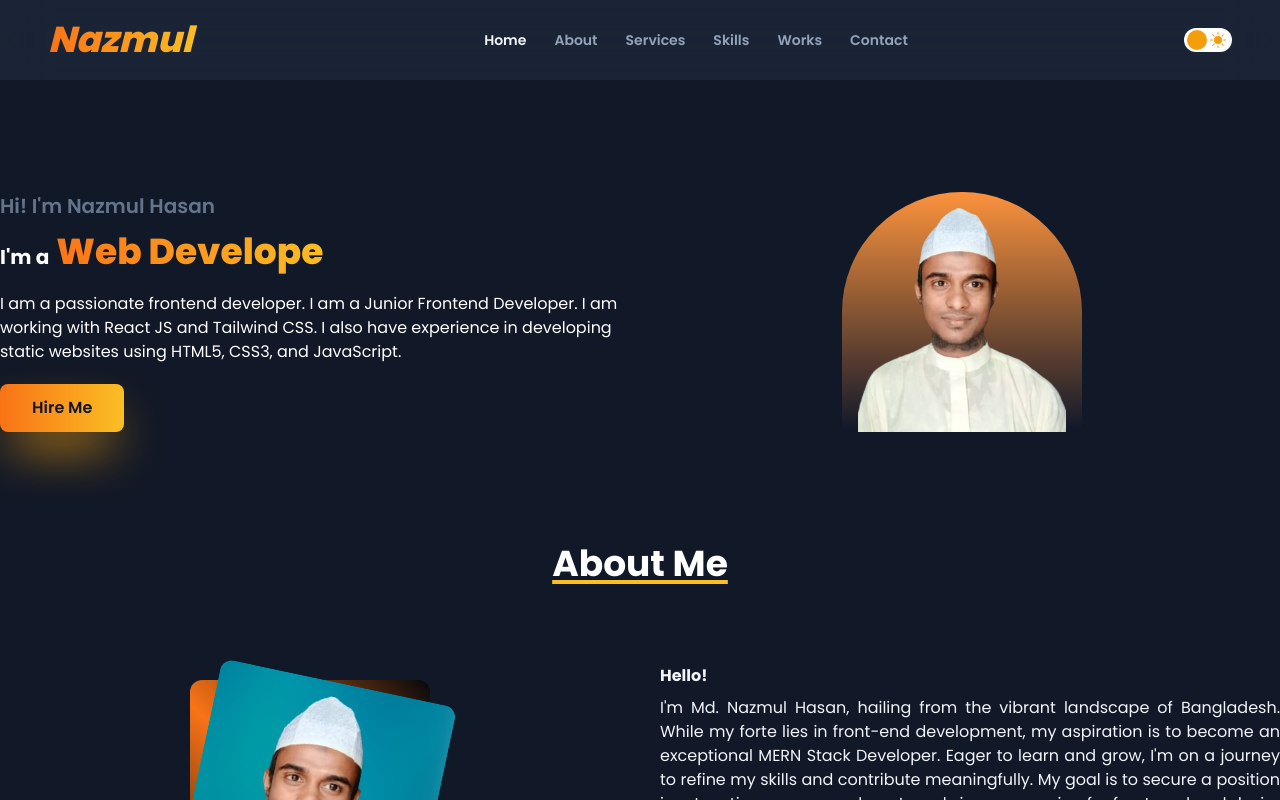
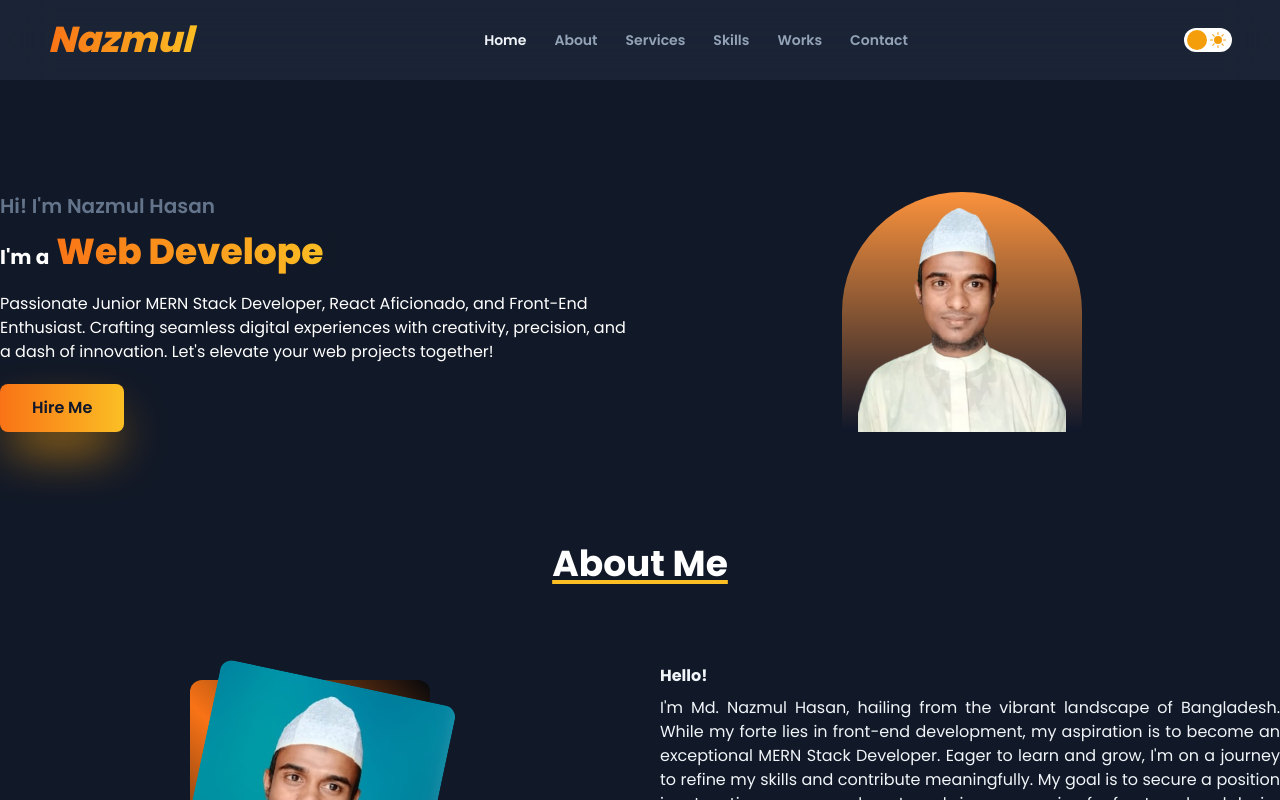
Before and after one commit to Nazmul1582/my-portfolio, a React (Vite) app: page / in a window 1280 px wide. Shown: the top 800 px of the page. Built offline with nearby package versions, Linux system fonts and the light colour scheme.

Commit message:
modified intro decription

```diff
--- a/src/components/Intro.jsx
+++ b/src/components/Intro.jsx
@@ -32,10 +32,7 @@ const Intro = () => {
             </span>
           </h2>
           <p className="my-5">
-            I am a passionate frontend developer. I am a Junior Frontend
-            Developer. I am working with React JS and Tailwind CSS. I also have
-            experience in developing static websites using HTML5, CSS3, and
-            JavaScript.
+          Passionate Junior MERN Stack Developer, React Aficionado, and Front-End Enthusiast. Crafting seamless digital experiences with creativity, precision, and a dash of innovation. Let&apos;s elevate your web projects together!
           </p>
           <button className="button">
             <a href="#contact">Hire Me</a>
```
